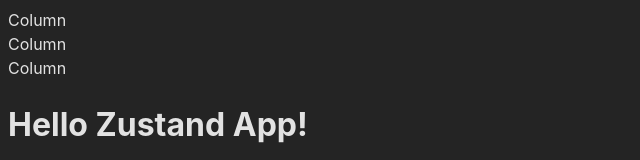
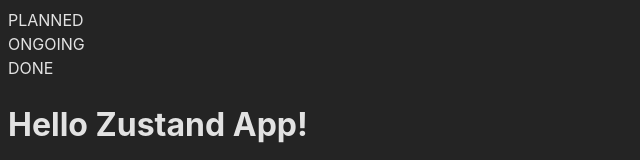
Before and after one commit to Drakkarrr/zustand-fcc-tutorial, a React (Vite) app: page / in a window 1280 px wide. Shown: the top 160 px of the page, without its empty margins (0-640 px from the left). Built offline with nearby package versions, Linux system fonts and the light colour scheme.

Commit message:
added column component and state for status task

```diff
--- a/src/components/Column.jsx
+++ b/src/components/Column.jsx
@@ -1,7 +1,7 @@
 import React from 'react';
 
 const Column = ({ state }) => {
-  return <div>Column</div>;
+  return <div>{state}</div>;
 };
 
 export default Column;
```
